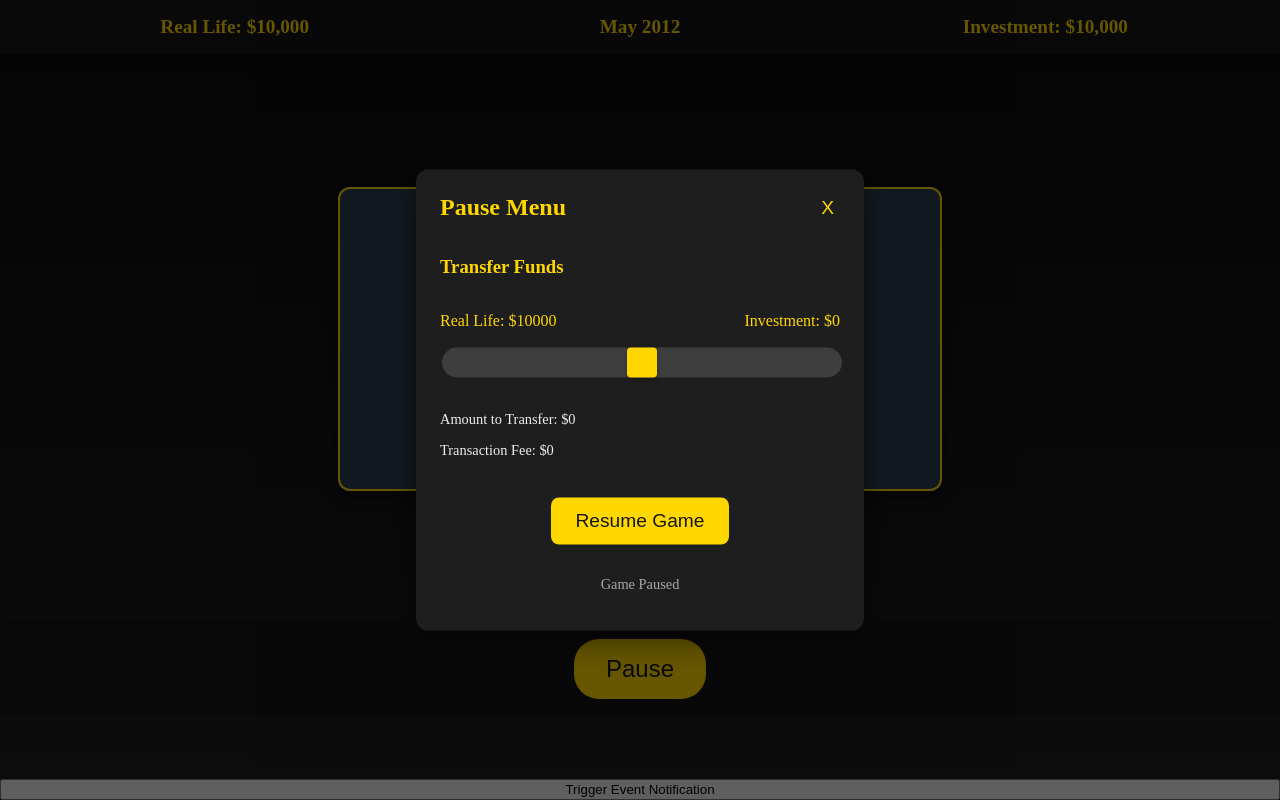
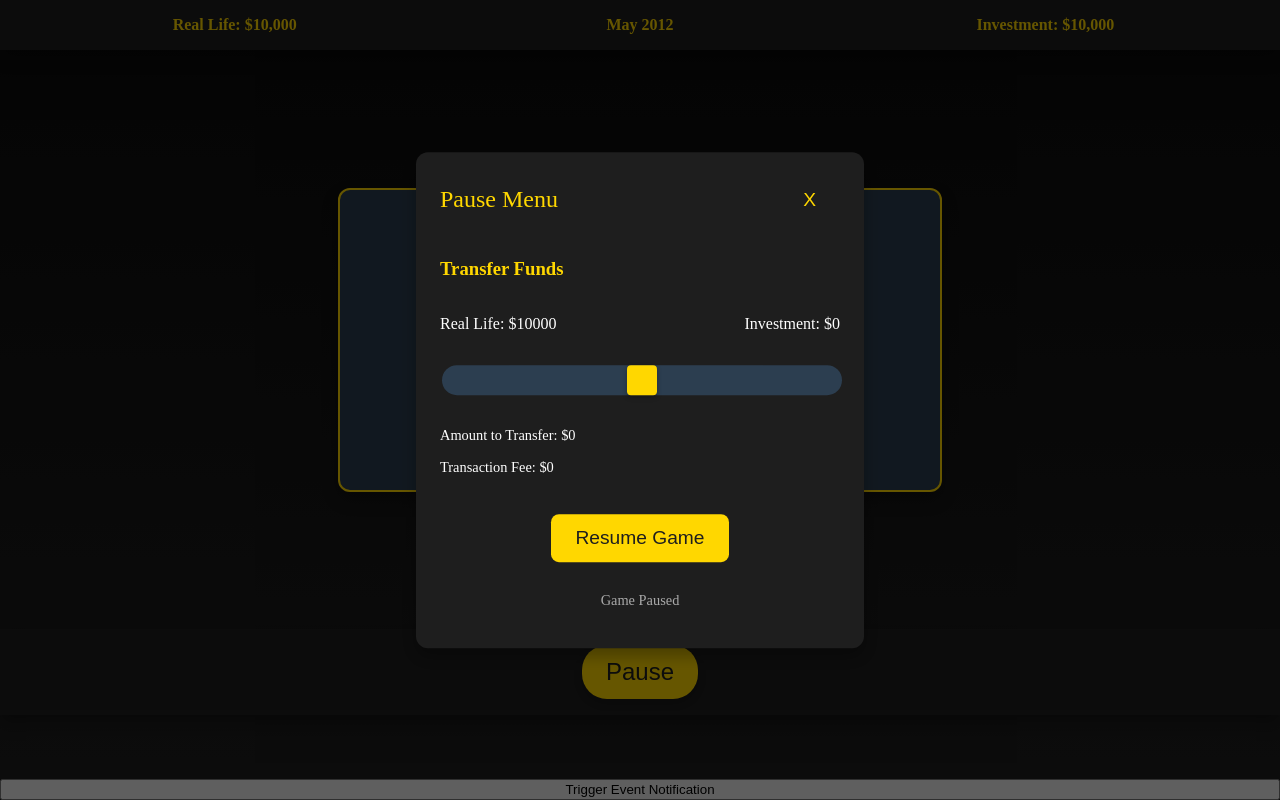
Before and after one commit to edneyreis999/bitcoin-life-simulator, an Angular app: page /main-screen in a window 1280 px wide. Both pictures are taken after a click on the button "Pause". Built offline with nearby package versions, Linux system fonts and the light colour scheme.

Commit message:
style: refactor styles to use global variables and mixins for consistency

```diff
--- a/src/app/components/main-screen/main-screen.component.scss
+++ b/src/app/components/main-screen/main-screen.component.scss
@@ -1,10 +1,12 @@
+@import "../../../styles.scss"; // Certifique-se de que o caminho está correto
+
 .main-screen {
   display: flex;
   flex-direction: column;
   height: 100vh;
-  background: linear-gradient(180deg, #0a0a0a, #1e1e1e);
+  background: linear-gradient(180deg, #0a0a0a, $background-dark);
   overflow: hidden; // Remove rolagem interna
-  color: #ffd700;
+  color: $primary-color;
 
   .top-section,
   .bottom-section {
@@ -17,17 +19,17 @@
     justify-content: space-between;
     align-items: center;
     padding: 1rem 2rem;
-    background-color: #161616; // Fundo escuro para contraste
-    box-shadow: 0 2px 5px rgba(0, 0, 0, 0.3); // Linha sutil para separação
+    background-color: $background-dark; // Usando variável global
+    box-shadow: $box-shadow; // Linha sutil para separação
     font-size: 1.2rem;
-    color: #ffd700; // Texto amarelo
+    color: $primary-color; // Texto amarelo
 
     .game-date,
     .real-life-balance,
     .investment-balance {
       flex: 1;
       text-align: center;
-      font-weight: bold;
+      @include text-style(1rem, $primary-color, bold);
     }
   }
 
@@ -42,14 +44,14 @@
       width: 80%;
       max-width: 600px;
       height: 300px;
-      background: #2c3e50; // Fundo do gráfico
-      border: 2px solid #ffd700; // Borda em amarelo
+      background: $text-color-dark; // Fundo do gráfico
+      border: 2px solid $primary-color; // Borda em amarelo
       border-radius: 12px;
-      box-shadow: 0 6px 12px rgba(0, 0, 0, 0.5); // Profundidade
+      box-shadow: $box-shadow; // Profundidade
       display: flex;
       justify-content: center;
       align-items: center;
-      color: #fff; // Texto interno branco para placeholder
+      color: $text-color-light; // Texto interno branco para placeholder
     }
   }
 
@@ -58,8 +60,8 @@
     justify-content: center;
     align-items: center;
     padding: 1rem;
-    background-color: #161616; // Combina com o topo
-    box-shadow: 0 -2px 5px rgba(0, 0, 0, 0.3); // Linha superior para separação
+    background-color: $background-dark; // Combina com o topo
+    box-shadow: $box-shadow; // Linha superior para separação
 
     // Adiciona margem extra para evitar a sobreposição
     margin-bottom: calc(
@@ -67,24 +69,21 @@
     ); // Adiciona a área segura do iOS
 
     .pause-button {
+      @include button-style(
+        $primary-color,
+        $background-dark,
+        darken($primary-color, 10%)
+      ); // Botão reutilizando o mixin
       font-size: 1.5rem;
-      padding: 1rem 2rem;
-      background-color: #ffd700; // Fundo amarelo chamativo
-      color: #161616; // Texto escuro para contraste
-      border: none;
       border-radius: 25px;
-      cursor: pointer;
       box-shadow: 0 4px 8px rgba(0, 0, 0, 0.2);
-      transition: all 0.3s ease;
 
       &:hover {
-        background-color: #e6c300; // Tom mais escuro de amarelo
         box-shadow: 0 6px 12px rgba(0, 0, 0, 0.4);
         transform: scale(1.05); // Efeito de hover
       }
 
       &:active {
-        background-color: #cca600;
         transform: scale(0.95);
         box-shadow: 0 3px 6px rgba(0, 0, 0, 0.2);
       }
@@ -94,17 +93,13 @@
       position: absolute;
       bottom: 1rem;
       right: 1rem;
-      padding: 0.5rem 1rem;
+      @include button-style(
+        $secondary-color,
+        $text-color-light,
+        darken($secondary-color, 10%)
+      ); // Botão temporário reutilizando o mixin
       font-size: 1rem;
-      background: #3498db;
-      color: #fff;
-      border: none;
       border-radius: 5px;
-      cursor: pointer;
-
-      &:hover {
-        background: #2980b9;
-      }
     }
   }
 
--- a/src/app/components/pause-menu/pause-menu.component.scss
+++ b/src/app/components/pause-menu/pause-menu.component.scss
@@ -1,10 +1,12 @@
+@import "../../../styles.scss"; // Certifique-se de que o caminho está correto
+
 .overlay {
   position: fixed;
   top: 0;
   left: 0;
   width: 100%;
   height: 100%;
-  background: rgba(0, 0, 0, 0.6); // Fundo translúcido
+  background: $overlay-color; // Fundo translúcido
   z-index: 10;
 }
 
@@ -13,13 +15,13 @@
   top: 50%;
   left: 50%;
   transform: translate(-50%, -50%);
-  background: #1e1e1e; // Fundo do menu
-  color: #ffd700; // Texto em amarelo
+  background: $background-dark; // Fundo do menu
+  color: $primary-color; // Texto em amarelo
   width: 90%;
   max-width: 400px;
   padding: 1.5rem;
   border-radius: 12px;
-  box-shadow: 0 10px 30px rgba(0, 0, 0, 0.5);
+  box-shadow: $box-shadow; // Usando a sombra global
   z-index: 20;
 
   display: flex;
@@ -32,17 +34,16 @@
     align-items: center;
 
     h2 {
-      font-size: 1.5rem;
+      @include text-style(1.5rem, $primary-color); // Usando o mixin de texto
       margin: 0;
     }
 
     .close-button {
-      background: transparent;
-      color: #ffd700;
+      @include button-style(
+        transparent,
+        $primary-color
+      ); // Botão reutilizando mixin
       font-size: 1.2rem;
-      border: none;
-      cursor: pointer;
-      transition: transform 0.2s;
 
       &:hover {
         transform: scale(1.2);
@@ -63,17 +64,25 @@
       .balances {
         display: flex;
         justify-content: space-between;
-        font-size: 1rem;
+        @include text-style(
+          1rem,
+          $text-color-light
+        ); // Reutilizando estilos globais
       }
 
-      input[type="range"] {
-        width: 100%;
-        accent-color: #ffd700;
+      .slider {
+        margin-top: 1rem;
+        @include slider-style(
+          $primary-color,
+          $text-color-dark,
+          30px,
+          15px,
+          0 2px 5px rgba(0, 0, 0, 0.3)
+        ); // Slider reutilizando o mixin ajustado
       }
 
       .transfer-details {
-        font-size: 0.9rem;
-        color: #ecf0f1;
+        @include text-style(0.9rem, $text-color-light);
       }
     }
 
@@ -82,14 +91,12 @@
       justify-content: center;
 
       .resume-button {
-        padding: 0.8rem 1.5rem;
-        background-color: #ffd700;
-        color: #161616;
-        border: none;
-        border-radius: 8px;
-        cursor: pointer;
+        @include button-style(
+          $primary-color,
+          $background-dark,
+          darken($primary-color, 10%)
+        ); // Botão reutilizando mixin
         font-size: 1.2rem;
-        transition: transform 0.2s;
 
         &:hover {
           transform: scale(1.1);
@@ -100,65 +107,9 @@
 
   .footer {
     text-align: center;
-    font-size: 0.9rem;
-    color: #aaa;
+    @include text-style(
+      0.9rem,
+      #aaa
+    ); // Usando mixin de texto para uniformidade
   }
 }
-
-.slider {
-  -webkit-appearance: none; // Remove o estilo padrão do slider
-  appearance: none;
-  width: 100%; // Ocupa toda a largura disponível
-  height: 30px; // Altura da barra aumentada
-  background: #3e3e3e; // Fundo da barra
-  border-radius: 15px; // Bordas arredondadas para a barra
-  outline: none; // Remove a borda ao focar
-  transition: opacity 0.2s;
-
-  &:hover {
-    opacity: 1; // Aumenta a opacidade ao passar o mouse
-  }
-
-  // Thumb do slider (retângulo)
-  &::-webkit-slider-thumb {
-    -webkit-appearance: none; // Remove o estilo padrão
-    appearance: none;
-    width: 30px; // Largura do retângulo
-    height: 30px; // Altura do retângulo
-    background: #ffd700; // Amarelo para contraste
-    border-radius: 4px; // Leve arredondamento nos cantos
-    cursor: pointer; // Mostra o cursor de mão
-    box-shadow: 0 2px 5px rgba(0, 0, 0, 0.3); // Sombra para profundidade
-    transition: transform 0.2s;
-
-    &:hover {
-      transform: scale(1.1); // Aumenta o tamanho ao passar o mouse
-    }
-  }
-
-  &::-moz-range-thumb {
-    width: 30px;
-    height: 30px;
-    background: #ffd700;
-    border-radius: 4px;
-    cursor: pointer;
-    box-shadow: 0 2px 5px rgba(0, 0, 0, 0.3);
-
-    &:hover {
-      transform: scale(1.1);
-    }
-  }
-
-  &::-ms-thumb {
-    width: 30px;
-    height: 30px;
-    background: #ffd700;
-    border-radius: 4px;
-    cursor: pointer;
-    box-shadow: 0 2px 5px rgba(0, 0, 0, 0.3);
-
-    &:hover {
-      transform: scale(1.1);
-    }
-  }
-}
--- a/src/styles.scss
+++ b/src/styles.scss
@@ -14,3 +14,108 @@ body {
   width: 100%;
   height: 100%;
 }
+
+// Cores
+$background-dark: #1e1e1e;
+$background-light: #ecf0f1;
+$primary-color: #ffd700;
+$secondary-color: #3498db;
+$text-color-dark: #2c3e50;
+$text-color-light: #ffffff;
+$overlay-color: rgba(0, 0, 0, 0.6);
+
+// Sombreamento
+$box-shadow: 0 8px 16px rgba(0, 0, 0, 0.3);
+
+// Botão padrão
+@mixin button-style($bg-color, $text-color, $hover-bg: null) {
+  padding: 0.8rem 1.5rem;
+  border: none;
+  border-radius: 8px;
+  cursor: pointer;
+  font-size: 1rem;
+  background-color: $bg-color;
+  color: $text-color;
+  transition: transform 0.2s ease-in-out, background-color 0.2s ease-in-out;
+
+  &:hover {
+    transform: scale(1.1);
+    background-color: if($hover-bg != null, $hover-bg, lighten($bg-color, 10%));
+  }
+
+  &:disabled {
+    background-color: $overlay-color;
+    cursor: not-allowed;
+  }
+}
+
+// Slider padrão
+@mixin slider-style(
+  $thumb-color,
+  $track-color,
+  $thumb-size: 30px,
+  $border-radius: 15px,
+  $thumb-shadow: $box-shadow
+) {
+  -webkit-appearance: none;
+  appearance: none;
+  width: 100%;
+  height: $thumb-size; // Altura da barra igual ao tamanho do thumb
+  background: $track-color;
+  border-radius: $border-radius;
+  outline: none;
+  transition: opacity 0.2s;
+
+  &:hover {
+    opacity: 1;
+  }
+
+  &::-webkit-slider-thumb {
+    -webkit-appearance: none;
+    appearance: none;
+    width: $thumb-size;
+    height: $thumb-size;
+    background: $thumb-color;
+    border-radius: 4px; // Leve arredondamento nos cantos
+    cursor: pointer;
+    box-shadow: $thumb-shadow;
+    transition: transform 0.2s;
+
+    &:hover {
+      transform: scale(1.1);
+    }
+  }
+
+  &::-moz-range-thumb {
+    width: $thumb-size;
+    height: $thumb-size;
+    background: $thumb-color;
+    border-radius: 4px;
+    cursor: pointer;
+    box-shadow: $thumb-shadow;
+
+    &:hover {
+      transform: scale(1.1);
+    }
+  }
+
+  &::-ms-thumb {
+    width: $thumb-size;
+    height: $thumb-size;
+    background: $thumb-color;
+    border-radius: 4px;
+    cursor: pointer;
+    box-shadow: $thumb-shadow;
+
+    &:hover {
+      transform: scale(1.1);
+    }
+  }
+}
+
+// Texto padrão
+@mixin text-style($font-size, $color, $weight: normal) {
+  font-size: $font-size;
+  color: $color;
+  font-weight: $weight;
+}
```
Also changed, not shown: src/app/components/event-notification/event-notification.component.scss (+19 -84 lines).
